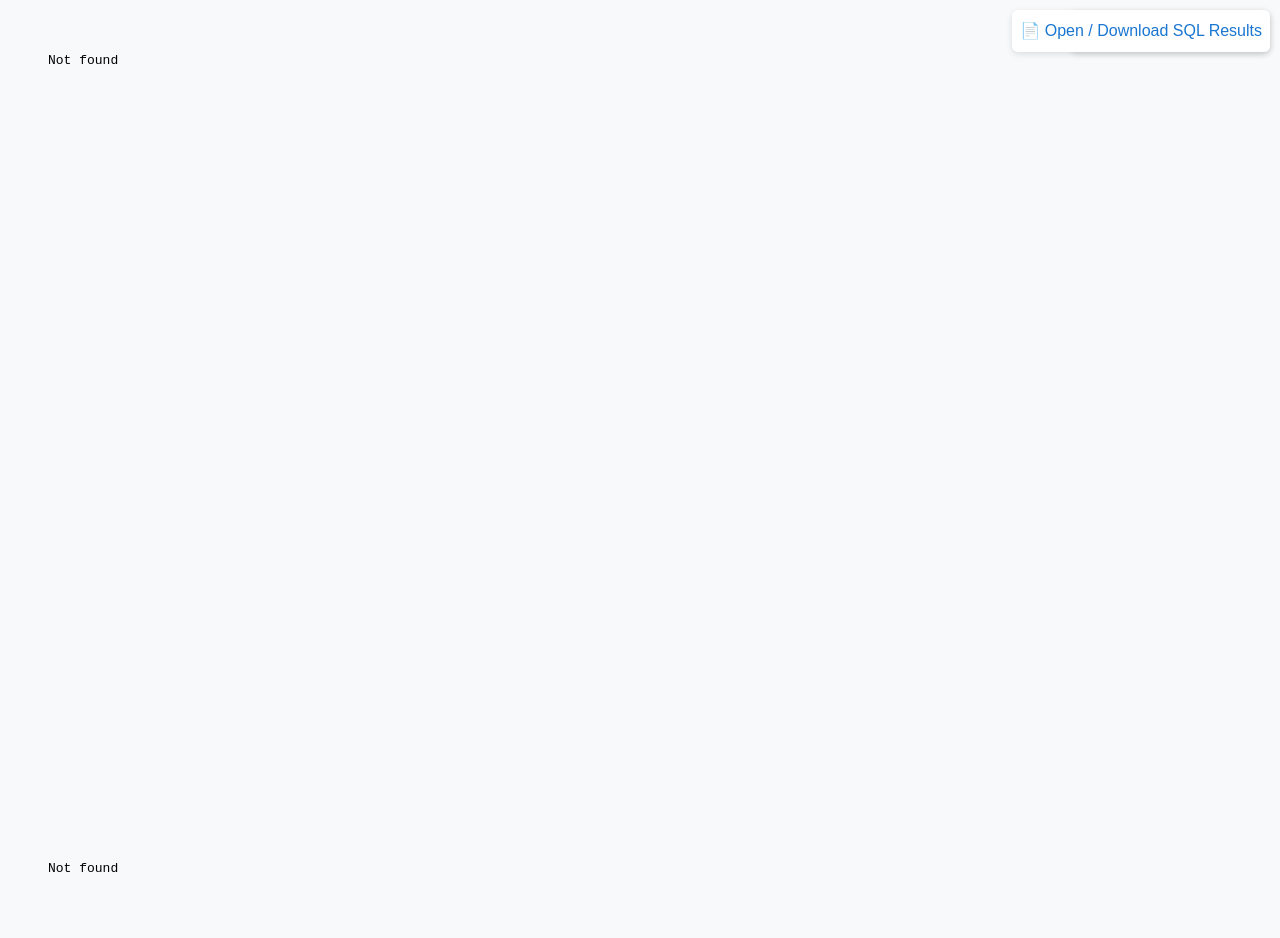
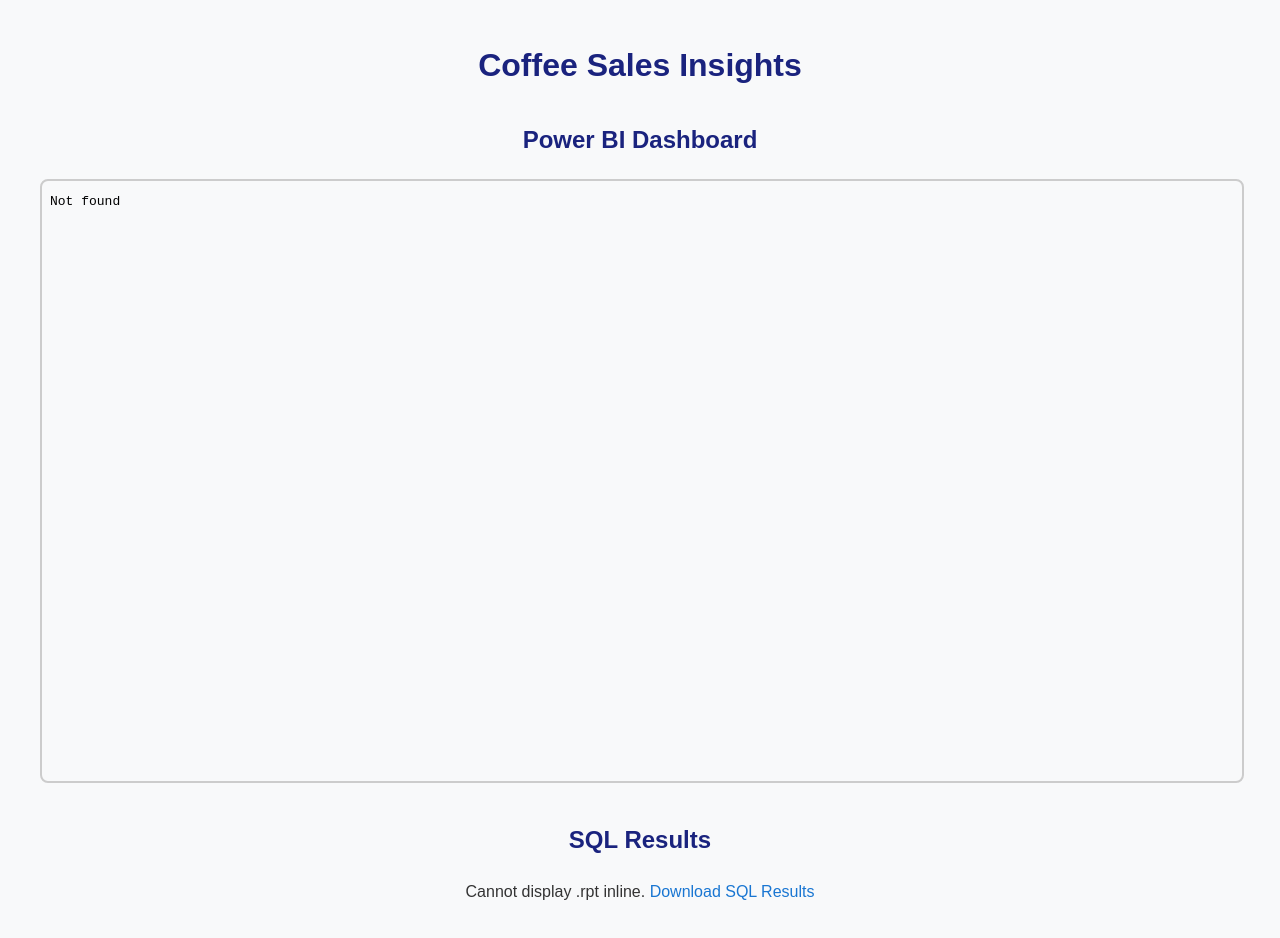
Before and after one commit to AlbertAbraham11/coffeesallesanalysis.github.io, a plain HTML site: page index.html in a window 1280 px wide. Shown: the top 938 px of the page. Drawn offline with Linux system fonts and the light colour scheme.

Commit message:
Update index.html

```diff
--- a/index.html
+++ b/index.html
@@ -1,36 +1,3 @@
-
-<!doctype html>
-<html lang="en">
-<head>
-  <meta charset="utf-8" />
-  <meta name="viewport" content="width=device-width,initial-scale=1" />
-  <title>Power BI Dashboard and SQL Data Analysis</title>
-  <style>
-    html,body { height:100%; margin:0; }
-    .pdf-frame { width:100%; height:100vh; border:0; }
-    .fallback { position:fixed; top:10px; right:10px; background:#fff; padding:8px; border-radius:6px; box-shadow:0 2px 6px rgba(0,0,0,.12); }
-  </style>
-</head>
-<body>
-  <!-- Use a relative path if the PDF is in the same folder -->
-  <iframe class="pdf-frame" src="COFFEE SALES ANALYSIS.pdf">
-    <!-- Fallback for older browsers -->
-    <p>This browser can't display PDFs inline. <a href="COFFEE SALES ANALYSIS.pdf" target="_blank">View or download the PDF</a>.</p>
-  </iframe>
-
-  <!-- optional small download button -->
-  <div class="fallback"><a href="COFFEE SALES ANALYSIS.pdf" target="_blank">📄 Open / Download PDF</a></div>
-
-  <!-- Use a relative path if the PDF is in the same folder -->
-  <iframe class="pdf-frame" src="COFFEE SALES ANALYSIS.rpt">
-    <!-- Fallback for older browsers -->
-    <p>This browser can't display PDFs inline. <a href="COFFEE SALES ANALYSIS.rpt" target="_blank">View or Download SQL Results</a>.</p>
-  </iframe>
-
-  <!-- optional small download button -->
-  <div class="fallback"><a href="COFFEE SALES ANALYSIS.rpt" target="_blank">📄 Open / Download SQL Results</a></div>
-</body>
-</html>
 <!DOCTYPE html>
 <html lang="en">
 <head>
@@ -56,13 +23,11 @@
     iframe {
       border: 2px solid #ccc;
       border-radius: 8px;
+      width: 100%;
+      height: 600px;
     }
-    .readme {
-      background: white;
-      padding: 25px;
-      border-radius: 12px;
-      box-shadow: 0 4px 8px rgba(0,0,0,0.1);
-      margin-top: 40px;
+    .fallback {
+      margin-top: 10px;
     }
     a {
       color: #1976d2;
@@ -71,7 +36,23 @@
     a:hover {
       text-decoration: underline;
     }
-
   </style>
 </head>
 <body>
+  <h1>Coffee Sales Insights</h1>
+
+  <div class="dashboard">
+    <h2>Power BI Dashboard</h2>
+    <iframe src="COFFEE SALES ANALYSIS.pdf">
+      <p>This browser can't display PDFs inline. <a href="COFFEE SALES ANALYSIS.pdf" target="_blank">View PDF</a></p>
+    </iframe>
+  </div>
+
+  <div class="dashboard">
+    <h2>SQL Results</h2>
+    <div class="fallback">
+      <p>Cannot display .rpt inline. <a href="COFFEE SALES ANALYSIS.rpt" target="_blank">Download SQL Results</a></p>
+    </div>
+  </div>
+</body>
+</html>
```
